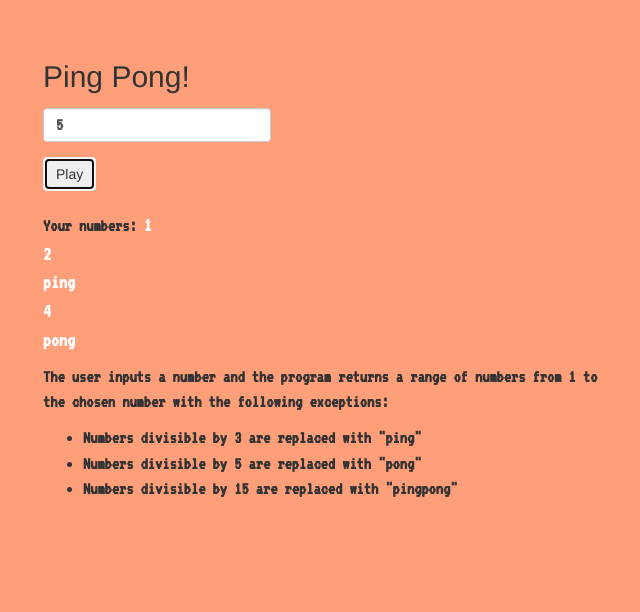
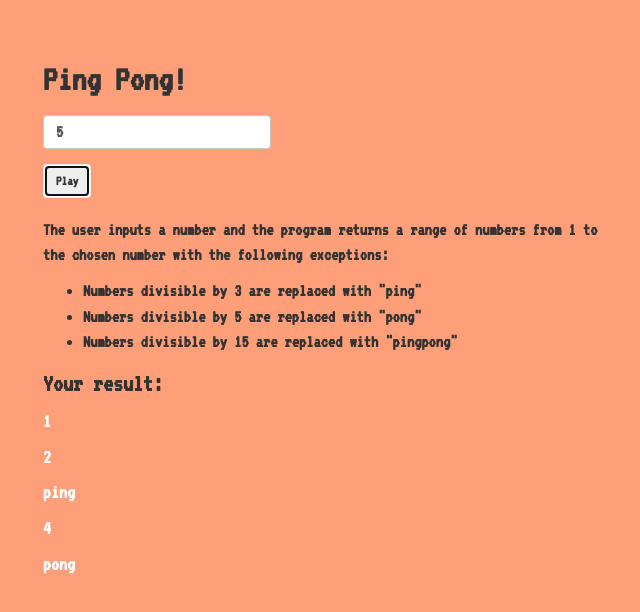
Before and after one commit to treddson/Ping-Pong, a plain HTML site: page index.html in a window 1280 px wide. Both pictures are taken after typing "5" into the empty fields and a click on the button "Play". Shown: the whole page, without its empty margins (27-667 px from the left). Drawn offline with nearby package versions, Linux system fonts and the light colour scheme.

Commit message:
added </br> tag and altered font-size

```diff
--- a/JS/scripts.js
+++ b/JS/scripts.js
@@ -7,7 +7,7 @@ $(document).ready(function() {
 
     var inputNum = $("input#inputNum").val();
 
-    function someNum(inputNum) {
+    someNum = inputNum => {
 
       if (inputNum % 15 === 0){
         return 'pingpong';
--- a/css/styles.css
+++ b/css/styles.css
@@ -22,3 +22,12 @@ body {
   font-size: 20px;
   color: white;
 }
+
+h1, .btn {
+  font-family: 'VT323';
+  font-weight: bold;
+}
+
+.result {
+  font-size: 25px;
+}
--- a/index.html
+++ b/index.html
@@ -17,16 +17,13 @@
     <div class="form-showing">
       <form id="firstForm">
         <div class="form-group">
-          <label for="inputNum"><h2>Ping Pong!</h2></label>
+          <label for="inputNum"><h1>Ping Pong!</h1></label>
           <input id="inputNum" class="form-control" type="number" placeholder="Your number here">
         </div>
         <button type="submit" class="btn">Play</button>
       </form>
     </div><br>
 
-    <div id="returnSentence">
-      <p>Your numbers: <span id="sentenceTwo"></span></p>
-    </div>
 
     <p class="description">The user inputs a number and the program returns a range of numbers from 1 to the chosen number with the following exceptions:</p>
 
@@ -36,6 +33,9 @@
       <li>Numbers divisible by 15 are replaced with "pingpong"</li>
     </ul>
 
+    <div id="returnSentence">
+      <p class="result">Your result: </br><span id="sentenceTwo"></span></p>
+    </div>
   </div>
 
 </body>
```
Lines whose indentation alone changed are shown as unchanged.
